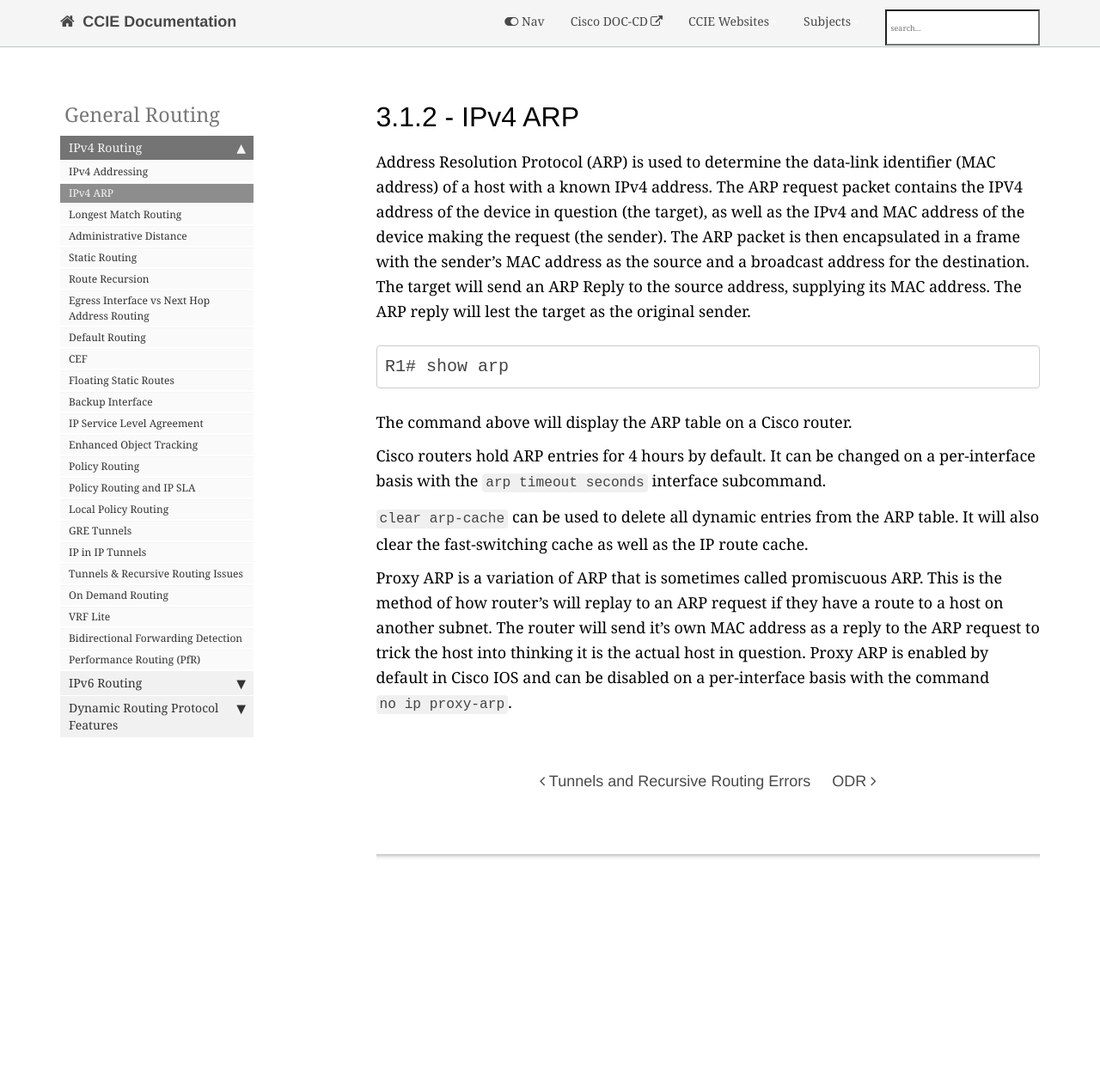
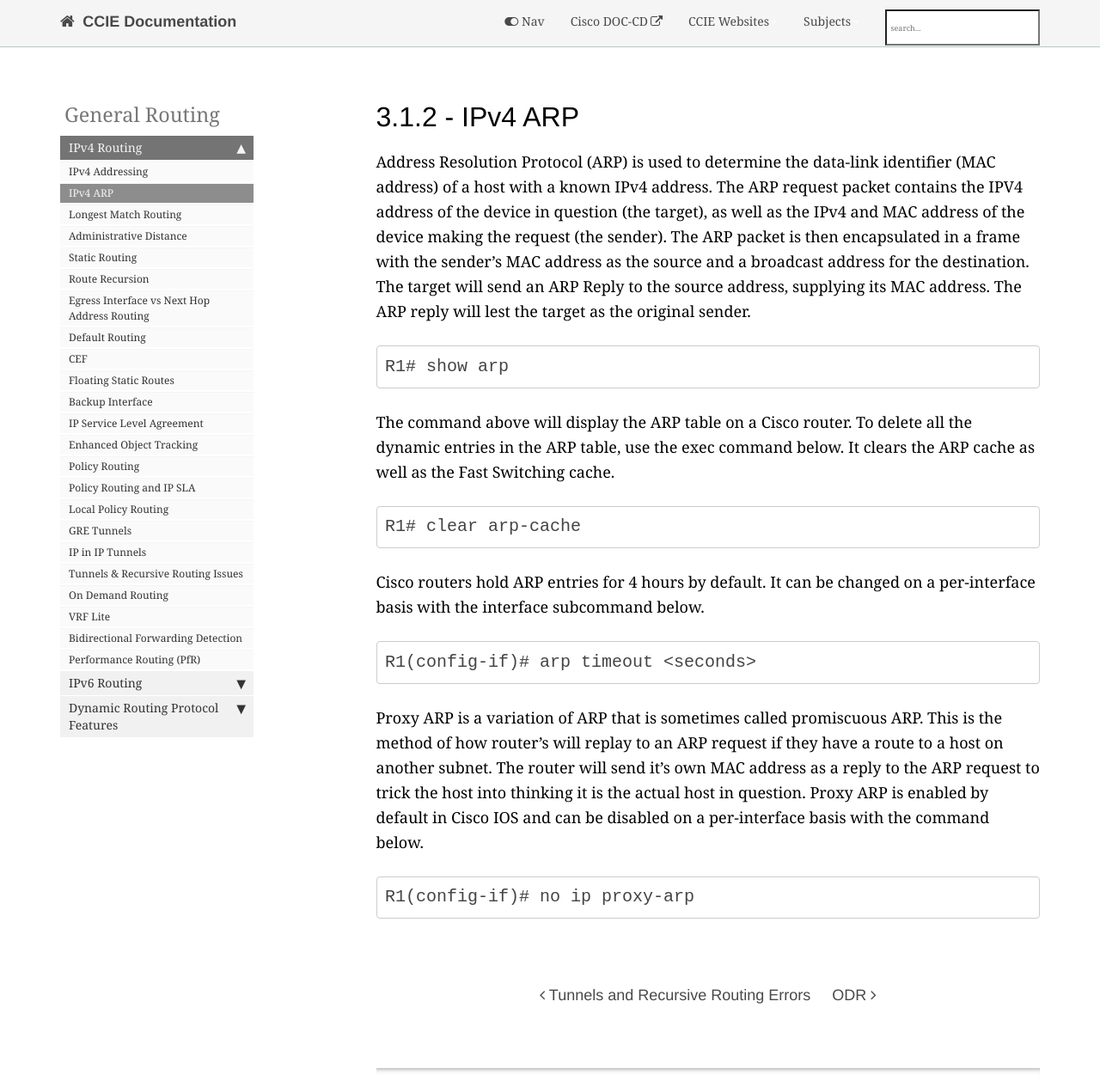
Before and after one commit to bsrandall/CCIE, a Jekyll site: the page built from pages/general-routing/3.1.2.md, in a window 1280 px wide and 1265 px high. Shown: the whole window at 86% size. Built offline with Jekyll 4.4.1, drawn with Linux system fonts in a browser that asks for light colours; nearby versions of some CDN libraries; comment, search, counter and statistics services are not loaded.

Commit message:
05-09-2017 1

````diff
--- a/pages/general-routing/3.1.2.md
+++ b/pages/general-routing/3.1.2.md
@@ -15,10 +15,17 @@ Address Resolution Protocol (ARP) is used to determine the data-link identifier
 ```
 R1# show arp
 ```
-The command above will display the ARP table on a Cisco router.
+The command above will display the ARP table on a Cisco router. To delete all the dynamic entries in the ARP table, use the exec command below. It clears the ARP cache as well as the Fast Switching cache.
+```
+R1# clear arp-cache
+```
 
-Cisco routers hold ARP entries for 4 hours by default. It can be changed on a per-interface basis with the `arp timeout seconds` interface subcommand.
+Cisco routers hold ARP entries for 4 hours by default. It can be changed on a per-interface basis with the interface subcommand below.
+```
+R1(config-if)# arp timeout <seconds>
+```
 
-`clear arp-cache` can be used to delete all dynamic entries from the ARP table. It will also clear the fast-switching cache as well as the IP route cache.
-
-Proxy ARP is a variation of ARP that is sometimes called promiscuous ARP. This is the method of how router’s will replay to an ARP request if they have a route to a host on another subnet. The router will send it’s own MAC address as a reply to the ARP request to trick the host into thinking it is the actual host in question. Proxy ARP is enabled by default in Cisco IOS and can be disabled on a per-interface basis with the command `no ip proxy-arp`.
+Proxy ARP is a variation of ARP that is sometimes called promiscuous ARP. This is the method of how router’s will replay to an ARP request if they have a route to a host on another subnet. The router will send it’s own MAC address as a reply to the ARP request to trick the host into thinking it is the actual host in question. Proxy ARP is enabled by default in Cisco IOS and can be disabled on a per-interface basis with the command below.
+```
+R1(config-if)# no ip proxy-arp
+```
````
Also changed, not shown: pages/general-routing/3.1.23.md (+7 -7 lines), pages/general-routing/3.1.3.md (+1 -1 lines), pages/general-routing/3.1.7.md (+2 -2 lines), pages/misc/learning-tips.md (added, +72 -0 lines), 1 other file.
